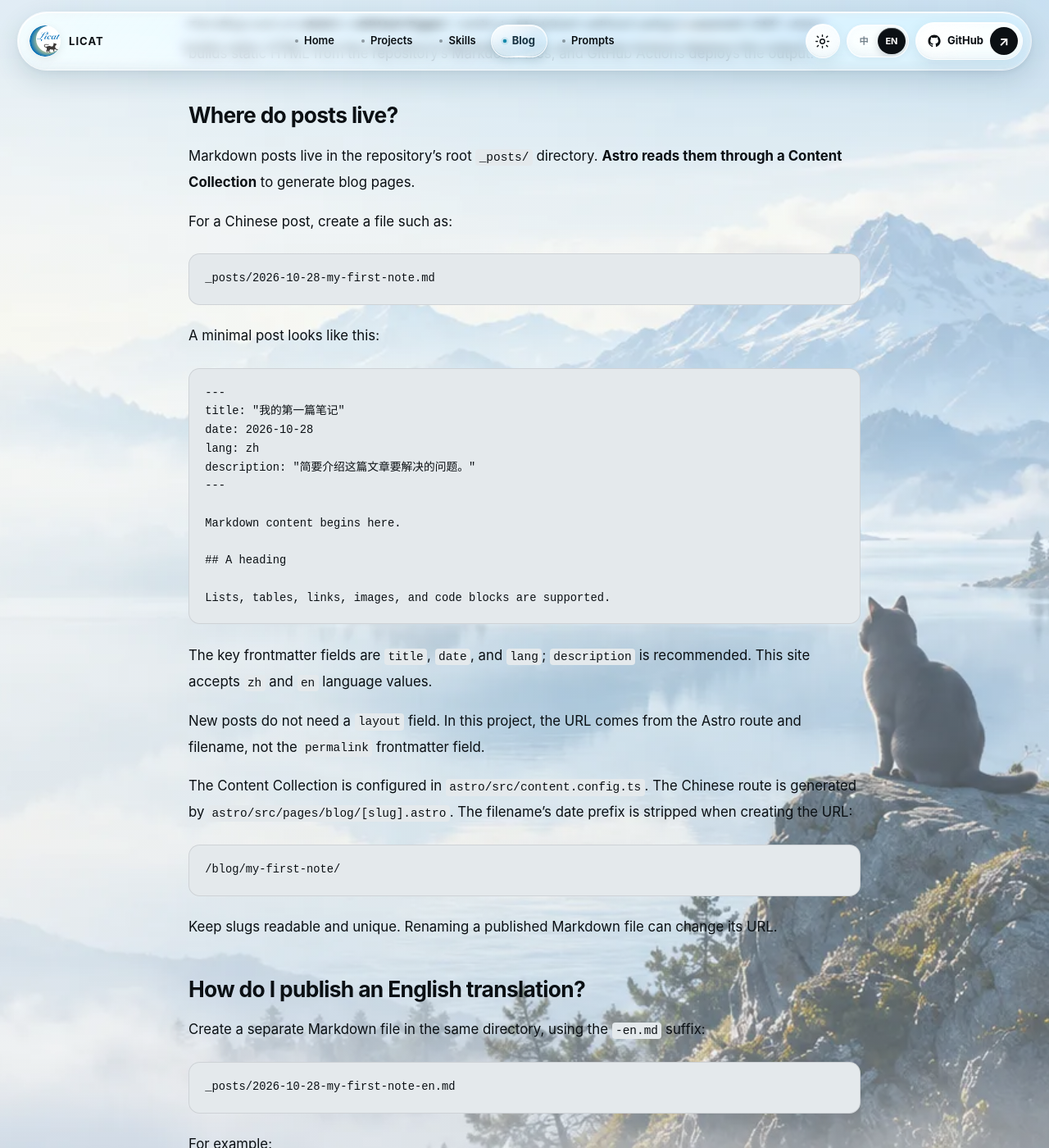
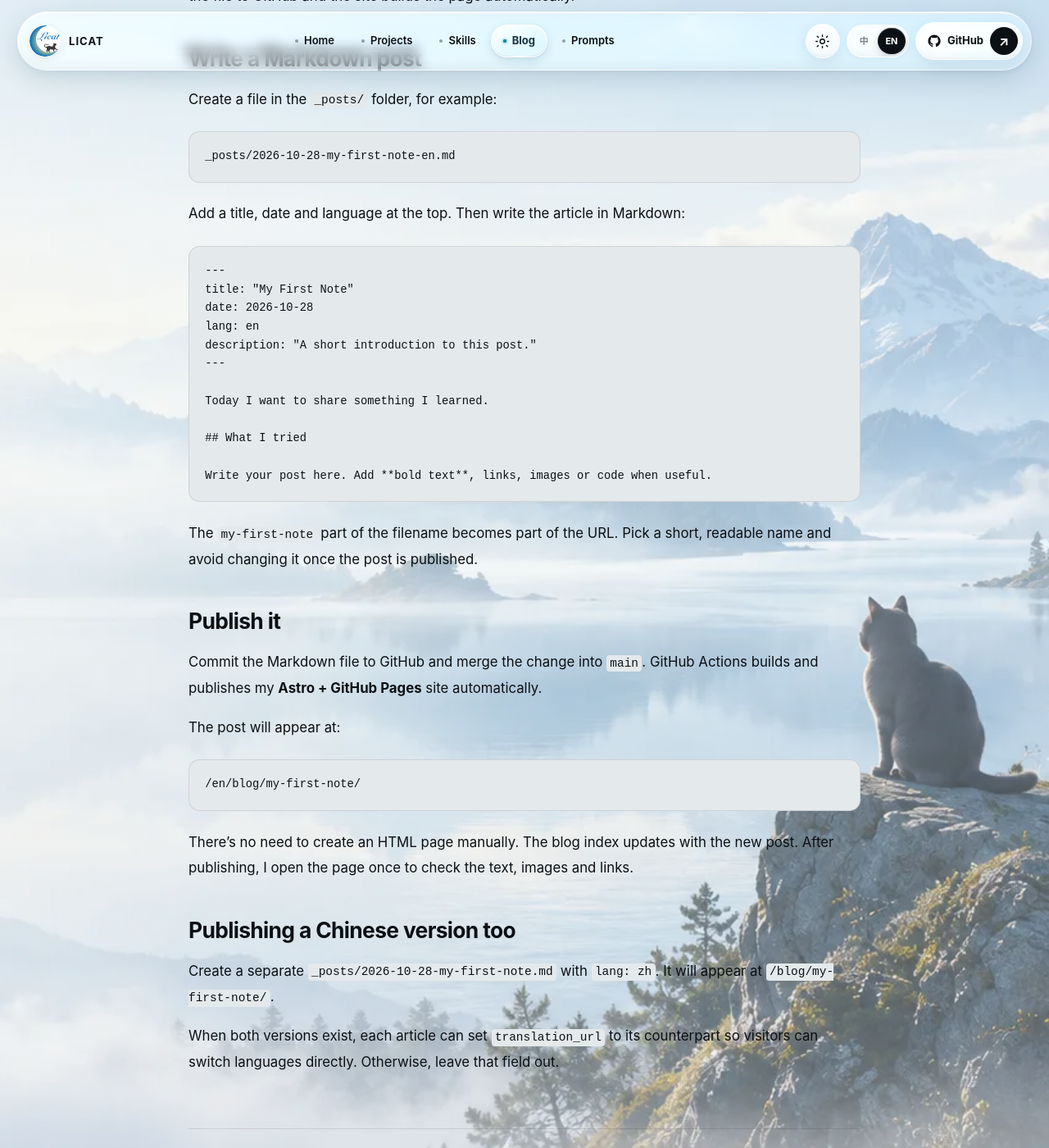
Before and after one commit to licat233/licat233.github.io, a Jekyll site: the page built from _posts/2026-10-27-publish-markdown-notes-en.md, in a window 1280 px wide and 1400 px high, scrolled down 647 px. Shown: the whole window at 82% size. Built offline with Jekyll 4.4.1, drawn with Linux system fonts in a browser that asks for light colours; some of the changed text lies outside the part shown.

Commit message:
docs(blog): rewrite Markdown publishing post for readers, not project maintainers (#27)
* docs(blog): make Markdown publishing article a concise reader-friendly guide

* test(blog): check concise Markdown guide rather than removed old heading

````diff
--- a/_posts/2026-10-27-publish-markdown-notes-en.md
+++ b/_posts/2026-10-27-publish-markdown-notes-en.md
@@ -1,118 +1,56 @@
 ---
 layout: post-en
 permalink: /en/blog/publish-markdown-notes/
-title: "How to Publish Markdown Posts with Astro and GitHub Pages"
+title: "How I Publish Blog Posts with Markdown"
 date: 2026-10-27 11:00:00 +0800
 lang: en
-description: "The actual publishing workflow for this site: Astro content collections, Markdown, bilingual routes, and GitHub Actions."
+description: "Write a Markdown file, commit it to GitHub, and publish a blog post automatically. Here's my simple workflow."
 translation_url: /blog/publish-markdown-notes/
 ---
 
-This Blog runs on **Astro + GitHub Pages**. I write in Markdown without using a separate CMS. Astro builds static HTML from the repository's Markdown files, and GitHub Actions deploys the output.
+I write most of my blog posts in Markdown, without opening a CMS. Once the text is ready, I commit the file to GitHub and the site builds the page automatically.
 
-## Where do posts live?
+## Write a Markdown post
 
-Markdown posts live in the repository's root `_posts/` directory. **Astro reads them through a Content Collection** to generate blog pages.
-
-For a Chinese post, create a file such as:
-
-```text
-_posts/2026-10-28-my-first-note.md
-```
-
-A minimal post looks like this:
-
-```yaml
----
-title: "我的第一篇笔记"
-date: 2026-10-28
-lang: zh
-description: "简要介绍这篇文章要解决的问题。"
----
-
-Markdown content begins here.
-
-## A heading
-
-Lists, tables, links, images, and code blocks are supported.
-```
-
-The key frontmatter fields are `title`, `date`, and `lang`; `description` is recommended. This site accepts `zh` and `en` language values.
-
-New posts do not need a `layout` field. In this project, the URL comes from the Astro route and filename, not the `permalink` frontmatter field.
-
-The Content Collection is configured in `astro/src/content.config.ts`. The Chinese route is generated by `astro/src/pages/blog/[slug].astro`. The filename's date prefix is stripped when creating the URL:
-
-```text
-/blog/my-first-note/
-```
-
-Keep slugs readable and unique. Renaming a published Markdown file can change its URL.
-
-## How do I publish an English translation?
-
-Create a separate Markdown file in the same directory, using the `-en.md` suffix:
+Create a file in the `_posts/` folder, for example:
 
 ```text
 _posts/2026-10-28-my-first-note-en.md
 ```
 
-For example:
+Add a title, date and language at the top. Then write the article in Markdown:
 
-```yaml
+```markdown
 ---
 title: "My First Note"
 date: 2026-10-28
 lang: en
-description: "A short summary of this article."
-translation_url: /blog/my-first-note/
+description: "A short introduction to this post."
 ---
 
-The English Markdown article starts here.
+Today I want to share something I learned.
+
+## What I tried
+
+Write your post here. Add **bold text**, links, images or code when useful.
 ```
 
-This becomes `/en/blog/my-first-note/`. Once **both language versions are published**, add this to the Chinese post's frontmatter:
+The `my-first-note` part of the filename becomes part of the URL. Pick a short, readable name and avoid changing it once the post is published.
 
-```yaml
-translation_url: /en/blog/my-first-note/
+## Publish it
+
+Commit the Markdown file to GitHub and merge the change into `main`. GitHub Actions builds and publishes my **Astro + GitHub Pages** site automatically.
+
+The post will appear at:
+
+```text
+/en/blog/my-first-note/
 ```
 
-Only link to an actual translated post. If a translation has not been published, omit `translation_url`. The site's language switch will then lead to the other language's blog index instead of advertising a nonexistent translated article.
+There's no need to create an HTML page manually. The blog index updates with the new post. After publishing, I open the page once to check the text, images and links.
 
-Translate and review the whole article, not just its title.
+## Publishing a Chinese version too
 
-## How does Markdown become a page?
+Create a separate `_posts/2026-10-28-my-first-note.md` with `lang: zh`. It will appear at `/blog/my-first-note/`.
 
-The build pipeline is:
-
-```text
-_posts/*.md
-   ↓ Astro Content Collection (filtered by lang)
-   ↓ /blog/[slug]/ and /en/blog/[slug]/ static pages
-   ↓ GitHub Actions: build, checks, and deploy
-   ↓ GitHub Pages
-```
-
-Both Blog indexes use the same content collection. There is no need to create a new `.astro` file or edit the navigation for each post.
-
-Markdown may reference a site asset such as `/assets/example.png`; ensure the image actually exists and is deployed. Check image paths and internal links in both languages.
-
-## How do I check and publish a post?
-
-From the repository root:
-
-```bash
-cd astro
-npm ci
-npm run build
-npm run check
-node scripts/check-legacy-routes.mjs
-```
-
-The project uses Node.js 24 and a committed dependency lockfile. Install with `npm ci` on initial setup; you do not need to reinstall dependencies on every edit.
-
-Prefer a working branch and Pull Request, then merge into `main` after the GitHub build and browser checks pass. The current `.github/workflows/deploy-astro-pages.yml` builds, verifies, and deploys the Astro site after changes to `main` (provided the repository variable `ASTRO_PAGES_ACTIVE` is enabled).
-
-After deployment, open the article itself and the [English Blog index](/en/blog/). If you published a translation, verify the [Chinese Blog index](/blog/) and the language switch in both directions.
-
-**In short: write Markdown → verify frontmatter and translation links → run checks → merge to `main` → verify the published pages.**
+When both versions exist, each article can set `translation_url` to its counterpart so visitors can switch languages directly. Otherwise, leave that field out.
--- a/astro/scripts/check-output.mjs
+++ b/astro/scripts/check-output.mjs
@@ -89,7 +89,7 @@ for(const asset of [
 ])await stat(path.join(root,asset));
 assert((await read('blog/advanced-seo-geo-guide/index.html')).includes('独立站 SEO/GEO'),
        'Long-form Chinese Markdown body missing');
-assert((await read('blog/publish-markdown-notes/index.html')).includes('文章放在哪里'),
+assert((await read('blog/publish-markdown-notes/index.html')).includes('写一篇 Markdown'),
        'Blog body missing');
 assert((await read('zh/index.html')).includes('location.replace'),
        'Legacy Chinese homepage URL lost');
````
Also changed, not shown: _posts/2026-10-27-publish-markdown-notes.md (+20 -82 lines), astro/tests/e2e/blog-content-parity.spec.ts (+3 -3 lines).
